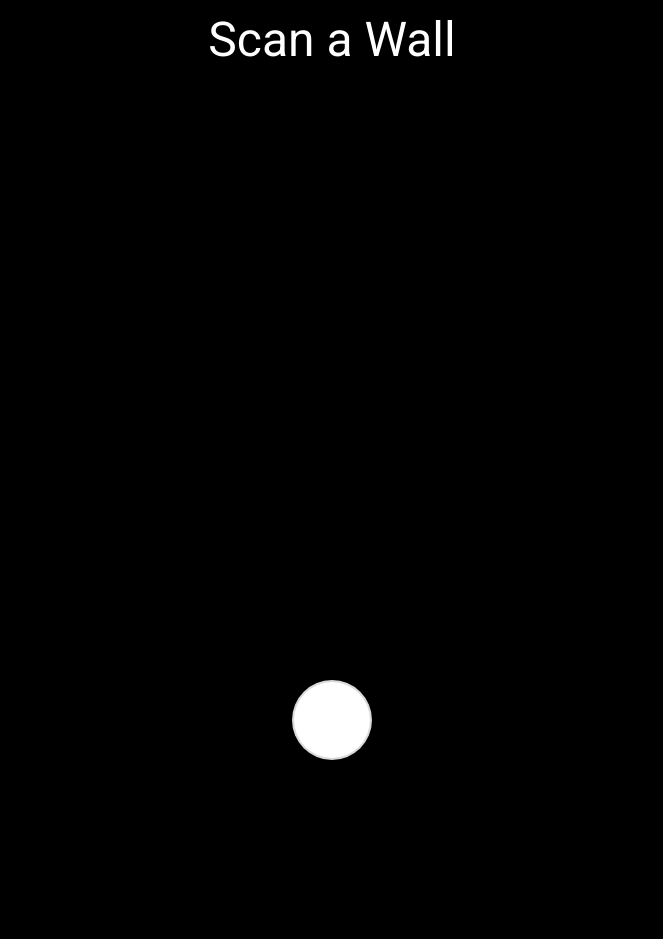
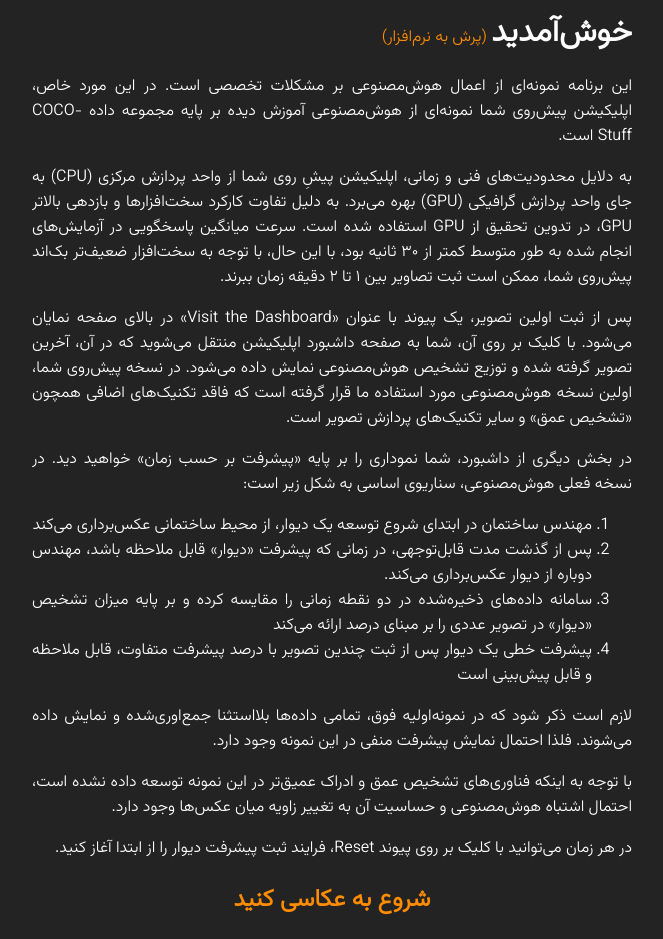
Before and after one commit to MikeElahi/k2-frontend, a plain HTML site: page index.html in a window 1280 px wide. Shown: the whole page, without its empty margins (308-971 px from the left). Before the commit the page ends 800 px from the top, so only its background shows below. Drawn offline with nearby package versions, Linux system fonts and the light colour scheme; no server answers.

Commit message:
refactor: add welcome page

```diff
--- a/css/index.css
+++ b/css/camera.css
@@ -35,7 +35,7 @@ canvas {
     width: 100vw;
     min-height: 10vh;
     line-height: 10vh;
-    font-size: 3rem;
+    font-size: 2rem;
     text-align: center;
     color: white;
     background-color: rgba(0, 0, 0, 0.5);
--- a/index.html
+++ b/index.html
@@ -2,38 +2,78 @@
 <html lang="en">
 <head>
     <meta charset="UTF-8">
-    <title>Take a Photo</title>
-    <link rel="stylesheet" href="css/reset.css?v=1.0">
-    <link rel="stylesheet" href="css/index.css?v=1.0">
-
+    <title>خوش‌آمدید</title>
     <link rel="preconnect" href="https://fonts.googleapis.com">
     <link rel="preconnect" href="https://fonts.gstatic.com" crossorigin>
-    <link href="https://fonts.googleapis.com/css2?family=Roboto:ital,wght@0,100;0,400;1,400&display=swap"
-          rel="stylesheet">
+    <link href="https://fonts.googleapis.com/css2?family=Vazirmatn:wght@300&display=swap" rel="stylesheet">
+<!--    <link rel="stylesheet" href="css/reset.css?v=1.0">-->
+    <style>
+        html {
+            direction: rtl;
+            font-family: 'Vazirmatn', sans-serif !important;
+        }
+
+        body {
+            text-align: justify;
+            background-color: #232323;
+            color: white;
+        }
+
+        .container {
+            margin: 0 auto;
+            max-width: 600px;
+        }
+
+        a {
+            color: darkorange;
+            text-decoration: none;
+        }
+        h2 {
+            text-align: center;
+        }
+    </style>
 </head>
+<body>
+    <div class="container">
+        <h1 style="display: inline">خوش‌آمدید</h1> <a href="/camera.html">(پرش به نرم‌افزار)</a>
+        <p>
+            این برنامه نمونه‌ای از اعمال هوش‌مصنوعی بر مشکلات تخصصی است. در این مورد خاص، اپلیکیشن پیش‌روی شما نمونه‌ای از
+            هوش‌مصنوعی آموزش دیده بر پایه مجموعه داده COCO-Stuff است.
+        </p>
+        <p>
+            به دلایل محدودیت‌های فنی و زمانی، اپلیکیشن پیشِ روی شما از واحد پردازش مرکزی (CPU) به جای واحد پردازش گرافیکی (GPU)
+            بهره می‌برد. به دلیل تفاوت کارکرد سخت‌افزارها و بازدهی بالاتر GPU، در تدوین تحقیق از GPU استفاده شده است.
+            سرعت میانگین پاسخگویی در آزمایش‌های انجام شده به طور متوسط کمتر از ۳۰ ثانیه بود، با این حال، با توجه به سخت‌افزار
+            ضعیف‌تر بک‌اند پیش‌روی شما، ممکن است ثبت تصاویر بین ۱ تا ۲ دقیقه زمان ببرند.
+        </p>
+        <p>
+            پس از ثبت اولین تصویر، یک پیوند با عنوان «Visit the Dashboard» در بالای صفحه نمایان می‌شود.
+            با کلیک بر روی آن، شما به صفحه داشبورد اپلیکیشن منتقل می‌شوید که در آن، آخرین تصویر گرفته شده و توزیع تشخیص هوش‌مصنوعی نمایش داده می‌شود.
+            در نسخه پیش‌روی شما، اولین نسخه هوش‌مصنوعی مورد استفاده ما قرار گرفته است که فاقد تکنیک‌های اضافی همچون «تشخیص عمق» و سایر تکنیک‌های پردازش تصویر است.
+        </p>
+        <p>
+            در بخش دیگری از داشبورد، شما نموداری را بر پایه «پیشرفت بر حسب زمان» خواهید دید.
+            در نسخه فعلی هوش‌مصنوعی، سناریوی اساسی به شکل زیر است:
+        </p>
+        <ol>
+            <li>مهندس ساختمان در ابتدای شروع توسعه یک دیوار، از محیط ساختمانی عکس‌برداری می‌کند</li>
+            <li>پس از گذشت مدت قابل‌توجهی، در زمانی که پیشرفت «دیوار» قابل ملاحظه‌ باشد، مهندس دوباره از دیوار عکس‌برداری می‌کند.</li>
+            <li>سامانه داده‌های ذخیره‌شده در دو نقطه زمانی را مقایسه کرده و بر پایه میزان تشخیص «دیوار» در تصویر عددی را بر مبنای درصد ارائه می‌کند</li>
+            <li>پیشرفت خطی یک دیوار پس از ثبت چندین تصویر با درصد پیشرفت متفاوت، قابل ملاحظه و قابل پیش‌بینی است</li>
+        </ol>
+        <p>
+            لازم است ذکر شود که در نمونه‌اولیه فوق، تمامی داده‌ها بلااستثنا جمع‌اوری‌شده و نمایش داده می‌شوند. فلذا احتمال
+            نمایش پیشرفت منفی در این نمونه وجود دارد.
+        </p>
+        <p>
+            با توجه به اینکه فناوری‌های تشخیص عمق و ادراک عمیق‌تر در این نمونه توسعه داده نشده است، احتمال اشتباه هوش‌مصنوعی و حساسیت آن
+            به تغییر زاویه میان عکس‌ها وجود دارد.
+        </p>
+        <p>
+            در هر زمان می‌توانید با کلیک بر روی پیوند Reset، فرایند ثبت پیشرفت دیوار را از ابتدا آغاز کنید.
+        </p>
+        <h2><a href="camera.html">شروع به عکاسی کنید</a></h2>
+    </div>
 
-<body>
-<div class="container">
-    <div class="top-notice">
-        <canvas id="canvas"></canvas>
-        <p id="top-text">
-            <span id="variable-text">Scan a Wall </span>
-            <span id="existing-only" style="display: none">
-                <a href="dashboard.html" id="link-to-dashboard">Visit the Dashboard</a>
-                <span> or </span>
-                <a href="#" id="reset-cookie">Reset</a>
-            </span>
-
-        </p>
-    </div>
-    <video></video>
-    <div class="btn-bg"></div>
-    <div class="btn-container">
-        <button onclick="capturePhoto()"></button>
-    </div>
-</div>
 </body>
-<script src="https://unpkg.com/axios/dist/axios.min.js"></script>
-<script src="js/index.js"></script>
-
 </html>
--- a/js/dashboard.js
+++ b/js/dashboard.js
@@ -94,4 +94,4 @@ getEntitiesData().then(() => {
     getLastEntityData()
 });
 
-document.getElementById('return-link').href = "index.html?uuid=" + getUUID();
+document.getElementById('return-link').href = "camera.html?uuid=" + getUUID();
--- a/js/index.js
+++ b/js/index.js
@@ -65,7 +65,7 @@ function capturePhoto() {
 
     [canvas.width, canvas.height] = [video.videoWidth, video.videoHeight];
     context.drawImage(video, 0, 0, video.videoWidth, video.videoHeight);
-    variable_text.innerHTML = "Photo taken. Sending Photo...";
+    variable_text.innerHTML = "Processing... (~1-2 minutes)";
 
     let percentage = null;
     const dataURL = canvas.toDataURL("image/jpeg", 1.0);
@@ -89,7 +89,7 @@ function send_request(dataURL, percentage)
         image: dataURL,
         percentage: percentage,
     }).then(function () {
-        variable_text.innerHTML = "Photo sent.";
+        variable_text.innerHTML = "Photo processed.";
         existing_only.style.display = 'inline';
     }).catch(function () {
         variable_text.innerHTML = "Photo failed to send.";
```
Also changed, not shown: camera.html (added, +39 -0 lines), dashboard.html (+1 -1 lines).
